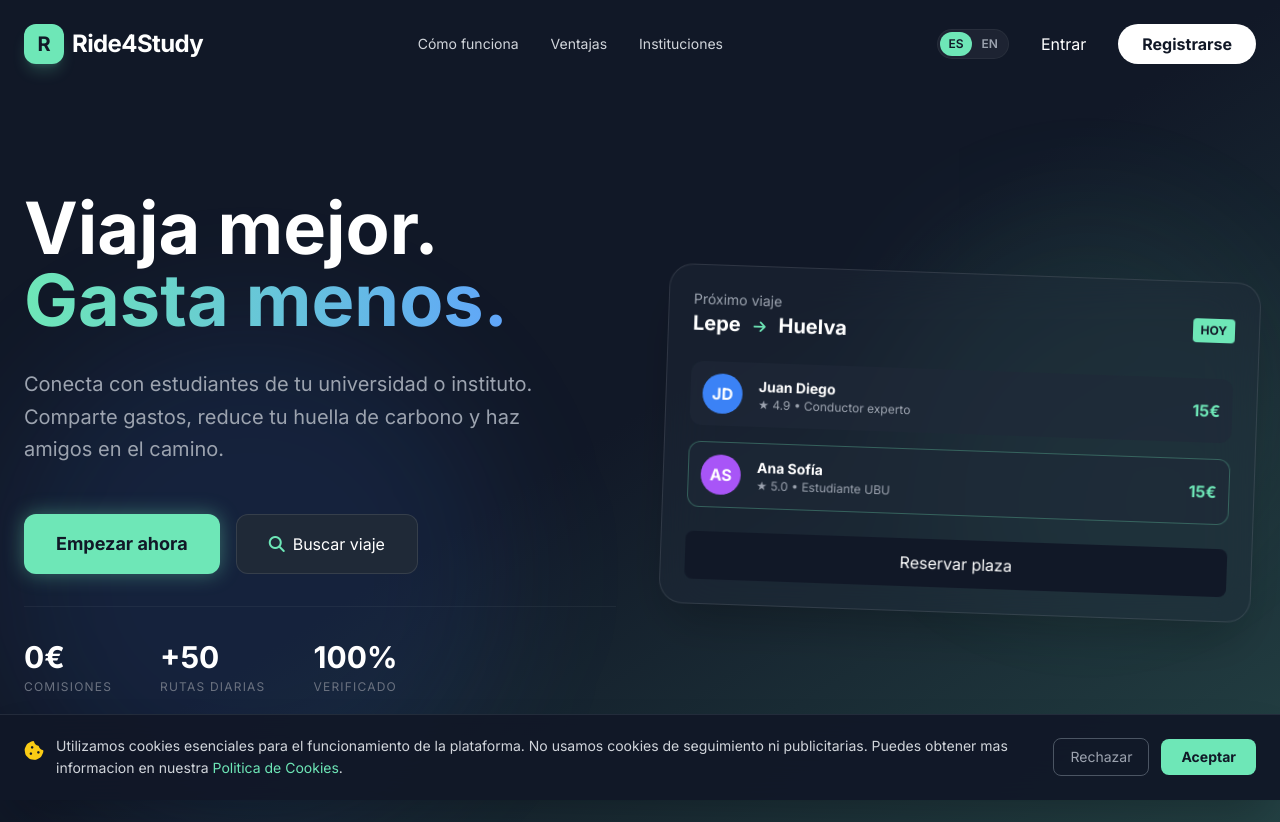
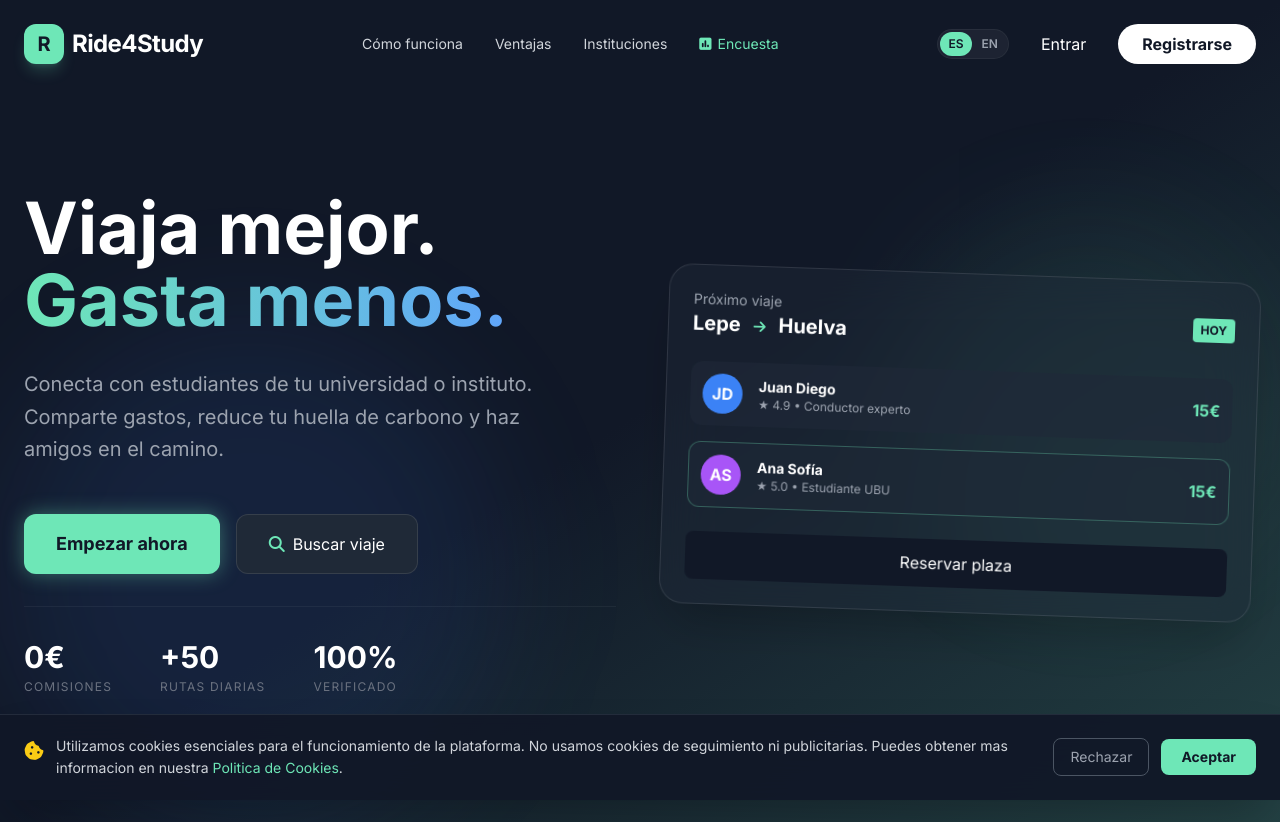
Before and after one commit to Antoniojesus122/Ride4Study, a PHP site: page /Ride4Study/ in a window 1280 px wide. Shown: the top 822 px of the page. Run offline with PHP 8.4, Linux system fonts and the light colour scheme; some libraries are stand-ins or nearby versions.

Commit message:
Añadir encuesta de sactifacción (Google Forms) en header de landing page

```diff
--- a/app/helpers.php
+++ b/app/helpers.php
@@ -2,6 +2,9 @@
 
 // Ruta principal del proyecto
 define('BASE_PATH', '/Ride4Study');
+
+// URL de la encuesta de satisfacción (Google Forms)
+define('SURVEY_URL', 'https://forms.gle/YF7XLH9f4AvkPjb16');
 
 // Generar una URL relativa a partir de una ruta
 function url(string $path = ''): string
--- a/config/lang/en.php
+++ b/config/lang/en.php
@@ -97,6 +97,7 @@ return [
     'landing.flexibility' => 'Total schedule flexibility',
     'landing.join_free' => 'Join free today',
     'landing.institutions' => 'Institutions',
+    'landing.survey' => 'Survey',
 
     // AUTH: LOGIN
     'login.title' => 'Log In - Ride4Study',
--- a/config/lang/es.php
+++ b/config/lang/es.php
@@ -97,6 +97,7 @@ return [
     'landing.flexibility' => 'Flexibilidad horaria total',
     'landing.join_free' => 'Únete gratis hoy',
     'landing.institutions' => 'Instituciones',
+    'landing.survey' => 'Encuesta',
 
     // AUTH: LOGIN
     'login.title' => 'Iniciar Sesión - Ride4Study',
--- a/views/public/landing.view.php
+++ b/views/public/landing.view.php
@@ -36,6 +36,10 @@
                     </a>
                     <a href="<?= url('/instituciones') ?>" class="text-sm font-medium text-gray-300 hover:text-white transition-colors">
                         <?= t('landing.institutions') ?>
+                    </a>
+                    <a href="<?= SURVEY_URL ?>" target="_blank" rel="noopener" class="text-sm font-medium text-primary hover:text-green-300 transition-colors flex items-center gap-1.5">
+                        <i class="fas fa-poll"></i>
+                        <?= t('landing.survey') ?>
                     </a>
                 </div>
 
```
